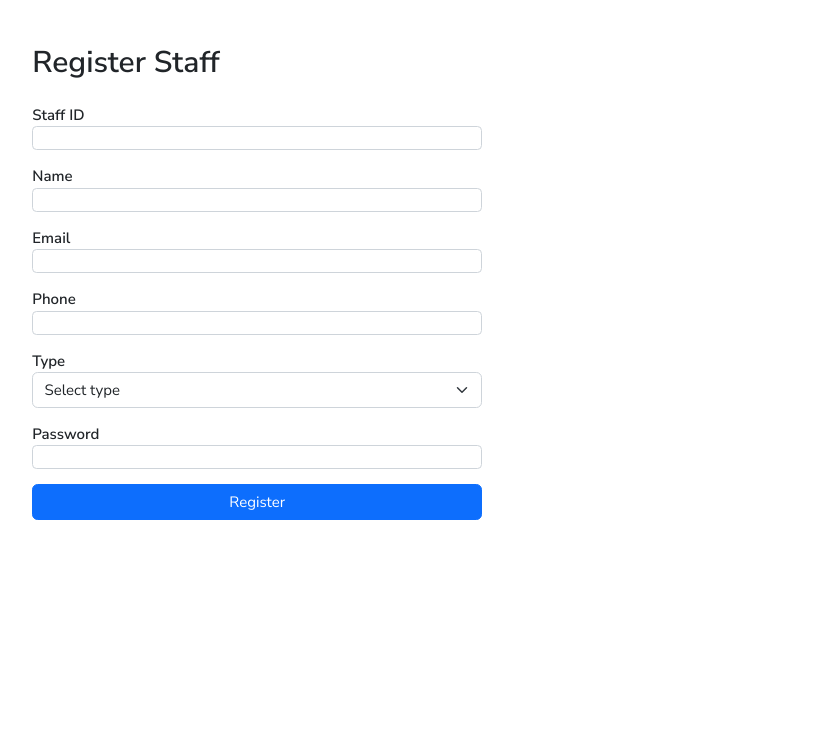
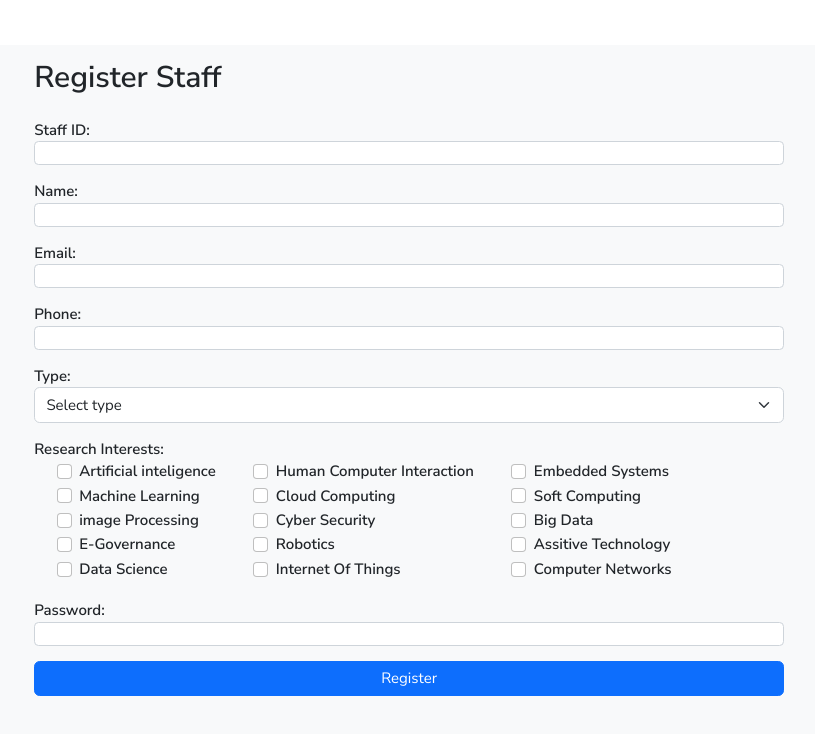
Before and after one commit to dinethpiyumantha/sliit-reasearch-management-tool-frontend, a React (Vite) app: page /staff/register in a window 1280 px wide. Shown: the top 734 px of the page, without its empty margins (334-1149 px from the left). Built offline with nearby package versions, Linux system fonts and the light colour scheme.

Commit message:
Updated staff register UI

```diff
--- a/src/pages/staff/RegisterStaff.jsx
+++ b/src/pages/staff/RegisterStaff.jsx
@@ -1,3 +1,4 @@
+import axios from 'axios';
 import React, { useState } from 'react'
 
 
@@ -8,7 +9,8 @@ export default function RegisterStaff() {
     email: "",
     phone: "",
     type: "",
-    password: "",
+    interests: [""],
+    password: ""
   });
 
 
@@ -16,31 +18,43 @@ export default function RegisterStaff() {
       setForm({...form, [e.target.name]: e.target.value});
   };
 
+  const submit = (e) => {
+    e.preventDefault();
+    console.log(form);
+    axios.post(`http://localhost:5000/api/staffs`, form)
+    .then(res => {
+      console.log(res.data);
+    })
+    .catch(err => {
+      console.log(err);
+    });
+  }
+
     return (
 
-      <div className="container mt-md-5 pb-md-5">
+      <div className="container mt-md-5 pb-md-5 p-3 mb-2 bg-light text-dark">
       <div className="container d-flex justify-content-center">
        <div className="col-md-6">
          <h2 className="mb-4">Register Staff</h2>
-          <form onSubmit="submit" style={{width: '30rem'}}>
+          <form onSubmit={submit} style={{width: '50rem'}}>
               <div className="form-group mb-3">
-                <label htmlFor="staffId">Staff ID</label>
+                <label htmlFor="staffId">Staff ID:</label>
                 <input className="form-control" onChange={handleChange} type="text" name="staffId" />
               </div>
               <div className="form-group mb-3">
-                <label htmlFor="name">Name</label>
+                <label htmlFor="name">Name:</label>
                 <input className="form-control" onChange={handleChange} type="text" name="name" />
               </div>
               <div className="form-group mb-3">
-                <label htmlFor="email">Email</label>
+                <label htmlFor="email">Email:</label>
                 <input className="form-control" onChange={handleChange} type="email" name="email" />
               </div>
               <div className="form-group mb-3">
-                <label htmlFor="phone">Phone</label>
+                <label htmlFor="phone">Phone:</label>
                 <input className="form-control" onChange={handleChange} type="tel" name="phone"/>
               </div>
               <div className="form-group mb-3">
-                <label htmlFor="type">Type</label>
+                <label htmlFor="type">Type:</label>
                 <select className="form-select"  onChange={handleChange} name="type" defaultValue="Select type">
                   <option defaultValue="Select type">Select type</option>
                   <option value="Supervisor">Supervisor</option>
@@ -48,10 +62,93 @@ export default function RegisterStaff() {
                   <option value="Panel member">Panel Member</option></select>
               </div>
               <div className="form-group mb-3">
-                <label htmlFor="password">Password</label>
+              <label>Research Interests:</label>
+
+              <div>
+
+
+
+              <div class="form-check form-check-inline">
+              <div class="form-check">
+                    <input className="form-check-input" type="checkbox" value="Artificial inteligence" id="check1"/>
+                    <label className="form-check-label" for="check1">Artificial inteligence</label>
+              </div>
+              <div class="form-check">
+                    <input className="form-check-input" type="checkbox" value="Machine Learning" id="check2"/>
+                    <label className="form-check-label" for="check2">Machine Learning</label>
+              </div>
+              <div class="form-check">
+                    <input className="form-check-input" type="checkbox" value="image Processing" id="check3"/>
+                    <label className="form-check-label" for="check3">image Processing</label>
+              </div>
+              <div class="form-check">
+                    <input className="form-check-input" type="checkbox" value="E-Governance" id="check4"/>
+                    <label className="form-check-label" for="check4">E-Governance</label>
+              </div>
+              <div class="form-check">
+                    <input className="form-check-input" type="checkbox" value="Data Science" id="check5"/>
+                    <label className="form-check-label" for="check5">Data Science</label>
+              </div>
+              </div>
+
+
+
+              <div class="form-check form-check-inline">
+              <div class="form-check">
+                    <input className="form-check-input" type="checkbox" value="Human Computer Interaction" id="check6"/>
+                    <label className="form-check-label" for="check6">Human Computer Interaction </label>
+              </div>
+              <div class="form-check">
+                    <input className="form-check-input" type="checkbox" value="Cloud Computing" id="check7" />
+                    <label className="form-check-label" for="check7">Cloud Computing</label>
+              </div>
+              <div class="form-check">
+                    <input className="form-check-input" type="checkbox" value="Cyber Security" id="check8" />
+                    <label className="form-check-label" for="check8">Cyber Security</label>
+              </div>
+              <div class="form-check">
+                    <input className="form-check-input" type="checkbox" value="Robotics" id="check9" />
+                    <label className="form-check-label" for="check9">Robotics</label>
+              </div>
+              <div class="form-check">
+                    <input className="form-check-input" type="checkbox" value="Internet Of Things" id="check10"/>
+                    <label className="form-check-label" for="check10">Internet Of Things</label>
+              </div>
+              </div>
+
+
+              <div class="form-check form-check-inline">
+              <div class="form-check">
+                    <input className="form-check-input" type="checkbox" value="Embedded Systems" id="check11"/>
+                    <label className="form-check-label" for="check11">Embedded Systems </label>
+              </div>
+              <div class="form-check">
+                    <input className="form-check-input" type="checkbox" value="Soft Computing" id="check12" />
+                    <label className="form-check-label" for="check12">Soft Computing</label>
+              </div>
+              <div class="form-check">
+                    <input className="form-check-input" type="checkbox" value="Big Data" id="check13" />
+                    <label className="form-check-label" for="check13">Big Data</label>
+              </div>
+              <div class="form-check">
+                    <input className="form-check-input" type="checkbox" value="Assitive Technology" id="check14" />
+                    <label className="form-check-label" for="check14">Assitive Technology</label>
+              </div>
+              <div class="form-check">
+                    <input className="form-check-input" type="checkbox" value="Computer Networks" id="check15"/>
+                    <label className="form-check-label" for="check15">Computer Networks</label>
+              </div>
+              </div>
+
+
+              </div>
+
+              </div>
+              <div className="form-group mb-3">
+                <label htmlFor="password">Password:</label>
                 <input className="form-control" onChange={handleChange} type="password" name="password" />
               </div>
-              <input type="Submit" className="btn btn-primary" style={{width: '30rem'}} value="Register"/>
+              <input type="Submit" className="btn btn-primary" style={{width: '50rem'}} value="Register"/>
            </form>
        </div>
     </div>
```
